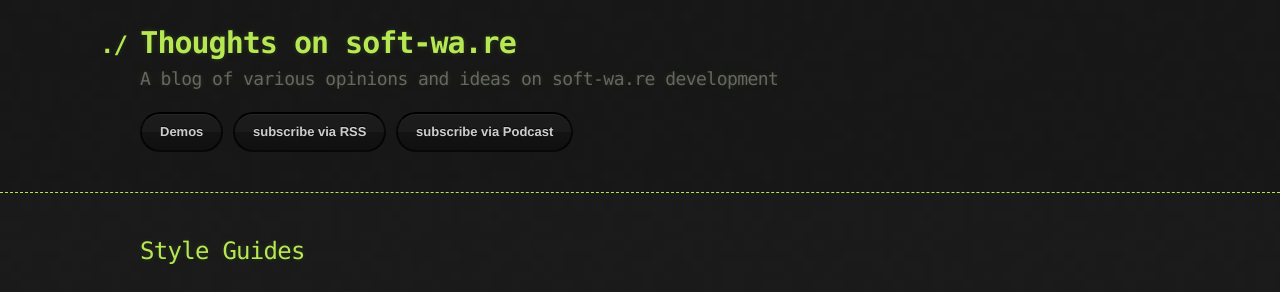
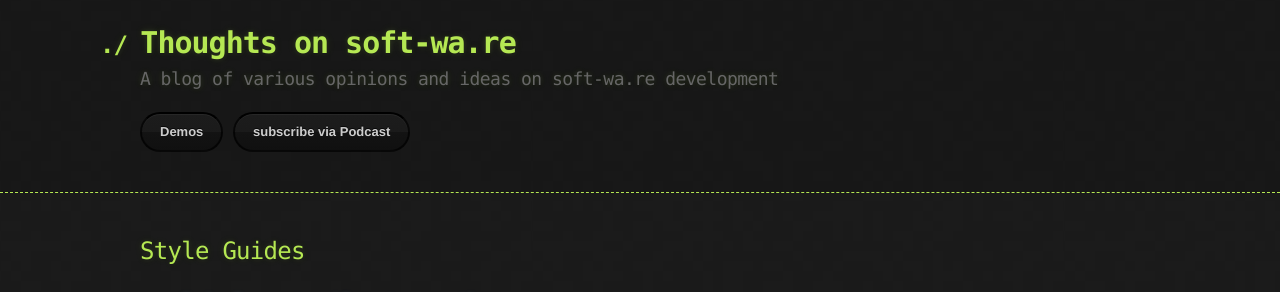
Before and after one commit to tbeckenhauer/tbeckenhauer.github.io, a Jekyll site: the page built from index.html, in a window 1280 px wide. Shown: the top 292 px of the page. Built offline with Jekyll 4.4.1, drawn with Linux system fonts in a browser that asks for light colours.

Commit message:
more clean up

```diff
--- a/_layouts/default.html
+++ b/_layouts/default.html
@@ -28,7 +28,7 @@
         <p class="rss-subscribe">subscribe  <a class=btn href="{{ " /podcast.rss" | prepend: site.baseurl }}">via Podcast</a>  </p> -->
 
         <a class=btn href="{{ '/demo/app/#!/statemachine' | prepend: site.baseurl }}">Demos</a>
-        <a class=btn href="{{ " /feed.xml"    | prepend: site.baseurl }}"> subscribe via RSS    </a>
+        <!-- <a class=btn href="{{ " /feed.xml"    | prepend: site.baseurl }}"> subscribe via RSS    </a> -->
         <a class=btn href="{{ " /podcast.rss" | prepend: site.baseurl }}"> subscribe via Podcast</a>
 
         {% endif %}
```
